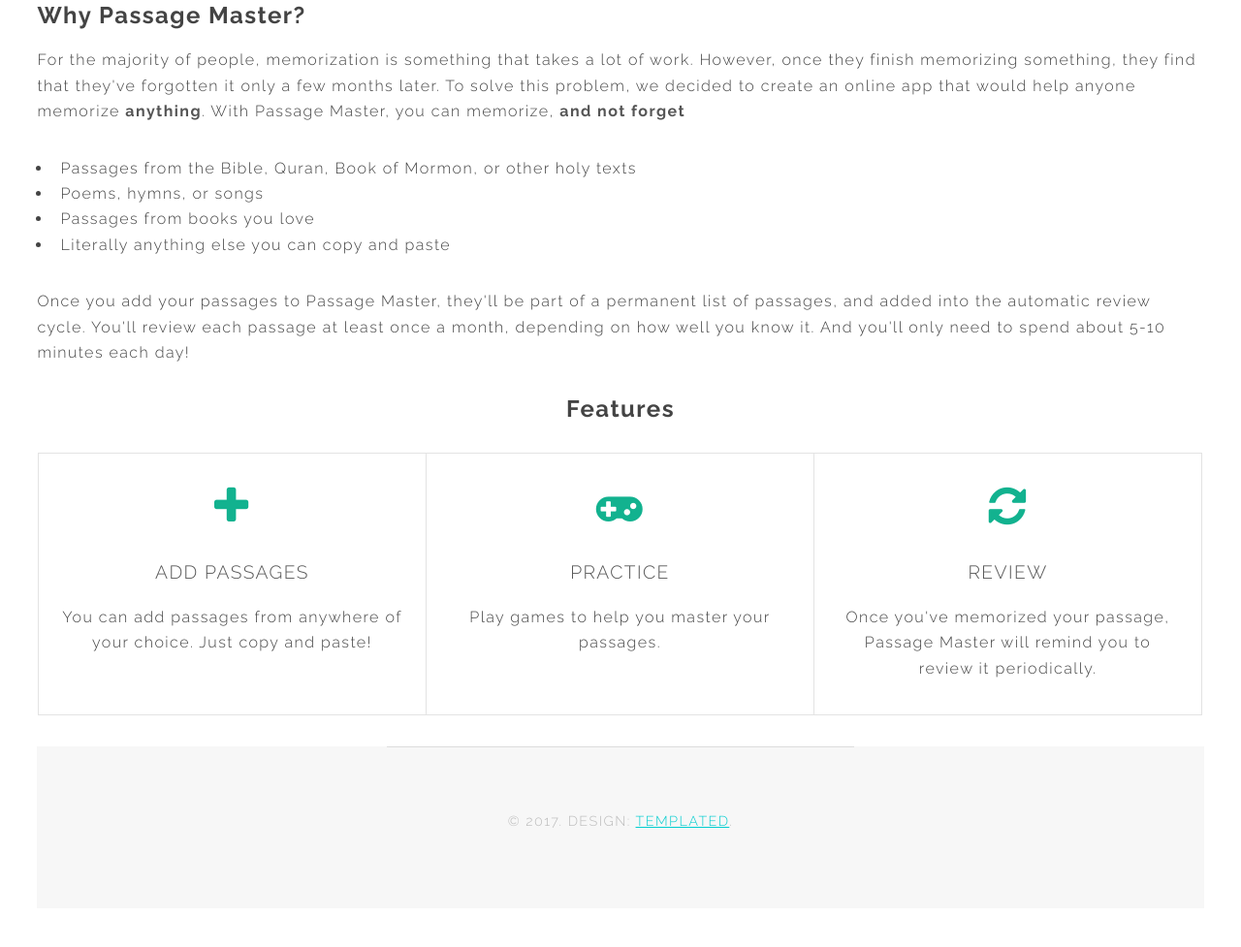
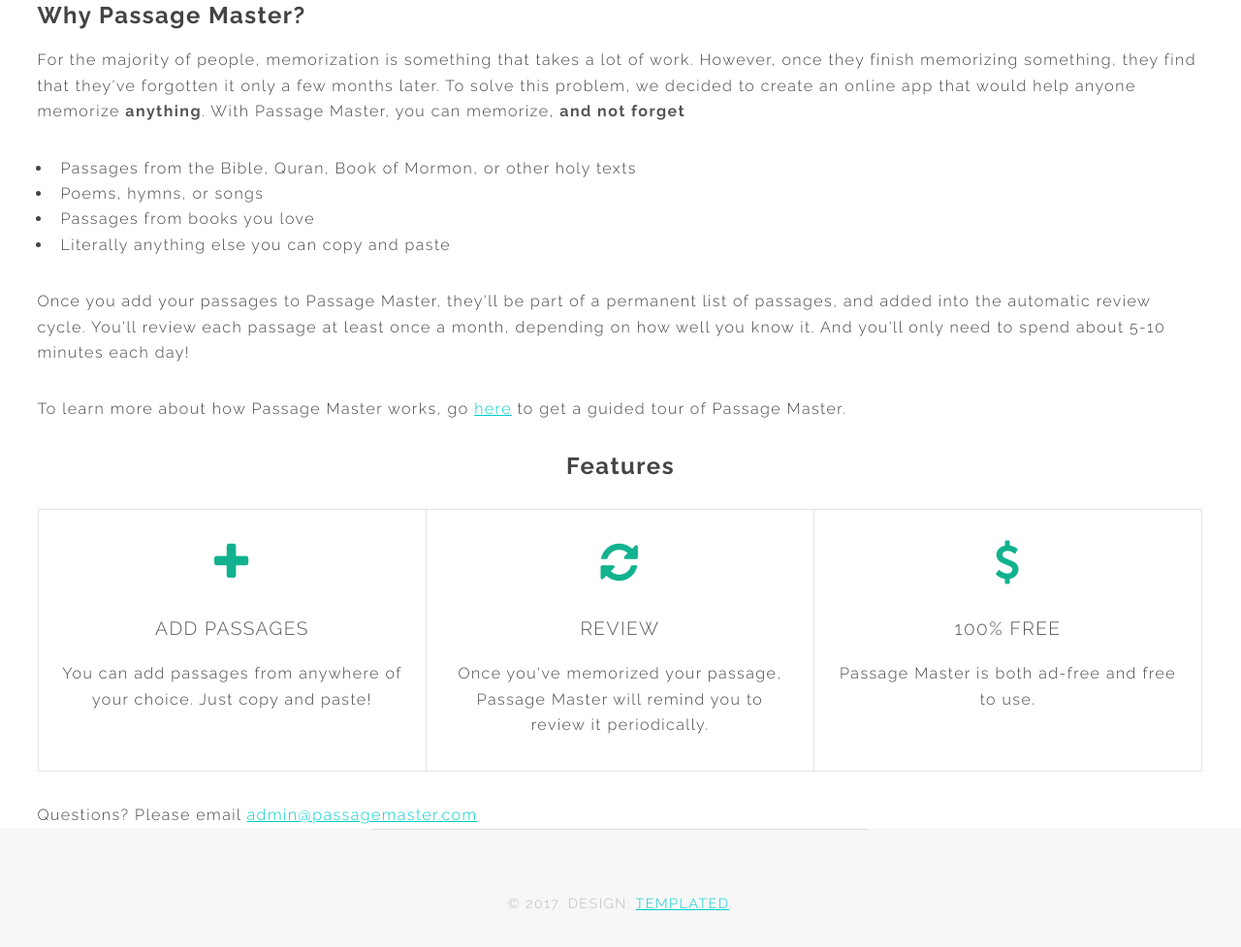
Before and after one commit to superMDguy/Passage-Master, a website: page client/index.html in a window 1280 px wide. Shown: the part 489-1466 px from the top of the page at 97% size. Before the commit the page ends 1426 px from the top, so only its background shows below. Drawn offline with Linux system fonts and the light colour scheme; a script that the page names is missing.

Commit message:
Add a few new links

```diff
--- a/client/index.html
+++ b/client/index.html
@@ -11,7 +11,8 @@
 	<link rel="shortcut icon" href="images/favicon.ico" type="image/x-icon">
 	<meta charset="utf-8" />
 	<meta name="msvalidate.01" content="ECE6A4C4A30724C63E449815C64E75CB" />
-	<meta name="description" content="Passage Master: Online app to memorize anything using Charlotte Mason Memorization techniques." />
+	<meta name="description" content="Passage Master: Online app to memorize anything using Charlotte Mason Memorization techniques."
+	/>
 	<meta name="viewport" content="width=device-width, initial-scale=1" />
 	<!--[if lte IE 8]><script src="assets/js/ie/html5shiv.js"></script><![endif]-->
 	<link rel="stylesheet" href="assets/css/main.css" />
@@ -36,18 +37,20 @@
 		<article>
 			<h2>Why Passage Master?</h3>
 				<p>
-			For the majority of people, memorization is something that takes a lot of work.  However, once they finish
-			memorizing something, they find that they've forgotten it only a few months later.  To solve this problem,
-			we decided to create an online app that would help anyone memorize <strong>anything</strong>.  With Passage
-			Master, you can memorize, <strong>and not forget</strong>
+					For the majority of people, memorization is something that takes a lot of work. However, once they finish memorizing something,
+					they find that they've forgotten it only a few months later. To solve this problem, we decided to create an online app
+					that would help anyone memorize <strong>anything</strong>. With Passage Master, you can memorize, <strong>and not forget</strong>
 					<ul>
 						<li>Passages from the Bible, Quran, Book of Mormon, or other holy texts</li>
 						<li>Poems, hymns, or songs</li>
 						<li>Passages from books you love</li>
 						<li>Literally anything else you can copy and paste</li>
 					</ul>
-			Once you add your passages to Passage Master, they'll be part of a permanent list of passages, and added into the automatic review cycle.  You'll review each passage at least once a month, depending on how well you know it.  And you'll only need to spend about 5-10 minutes each day!
+					Once you add your passages to Passage Master, they'll be part of a permanent list of passages, and added into the automatic
+					review cycle. You'll review each passage at least once a month, depending on how well you know it. And you'll only need
+					to spend about 5-10 minutes each day!
 				</p>
+				<p>To learn more about how Passage Master works, go <a href="tour.html">here</a> to get a guided tour of Passage Master.</p>
 				</article>
 
 		<section id="one" class="wrapper special">
@@ -62,45 +65,20 @@
 						<p>You can add passages from anywhere of your choice. Just copy and paste!</p>
 					</div>
 					<div class="feature">
-					<i class="fa fa-gamepad"></i>
-					<h3>Practice</h3>
-					<p>Play games to help you master your passages.</p>
-				</div>
-				<div class="feature">
 						<i class="fa fa-refresh"></i>
 						<h3>Review</h3>
 						<p>Once you've memorized your passage, Passage Master will remind you to review it periodically.</p>
 					</div>
+					<div class="feature">
+						<i class="fa fa-usd"></i>
+						<h3>100% Free</h3>
+						<p>Passage Master is both ad-free and free to use.</p>
+					</div>
 				</div>
 			</div>
 		</section>
-
-	<!--We may implement this later
-			<section id="two" class="wrapper style2 special">
-				<div class="inner narrow">
-					<header>
-						<h2>Get in touch</h2>
-					</header>
-					<form class="grid-form" method="post" action="#">
-						<div class="form-control narrow">
-							<label for="name">Name</label>
-							<input name="name" id="name" type="text">
-						</div>
-						<div class="form-control narrow">
-							<label for="email">Email</label>
-							<input name="email" id="email" type="email">
-						</div>
-						<div class="form-control">
-							<label for="message">Message</label>
-							<textarea name="message" id="message" rows="4"></textarea>
-						</div>
-						<ul class="actions">
-							<li><input value="Send Message" type="submit"></li>
-						</ul>
-					</form>
-				</div>
-			</section>-->
-	<main>
+		<span style="text-align:center">Questions?  Please email <a href="mailto:admin@passagemaster.com">admin@passagemaster.com</a></span>
+	</main>
 
 	<!-- Footer -->
 	<footer id="footer">
@@ -150,10 +128,7 @@
 
 				ga('create', 'UA-92518584-1', 'auto');
 				ga('send', 'pageview');
-
 	</script>
-	<!--Bing UET-->
-	<script>(function(w,d,t,r,u){var f,n,i;w[u]=w[u]||[],f=function(){var o={ti:"5600661"};o.q=w[u],w[u]=new UET(o),w[u].push("pageLoad")},n=d.createElement(t),n.src=r,n.async=1,n.onload=n.onreadystatechange=function(){var s=this.readyState;s&&s!=="loaded"&&s!=="complete"||(f(),n.onload=n.onreadystatechange=null)},i=d.getElementsByTagName(t)[0],i.parentNode.insertBefore(n,i)})(window,document,"script","//bat.bing.com/bat.js","uetq");</script><noscript><img src="//bat.bing.com/action/0?ti=5600661&Ver=2" height="0" width="0" style="display:none; visibility: hidden;" /></noscript>
 </body>
 
 </html>
```
Lines whose indentation alone changed are shown as unchanged.
